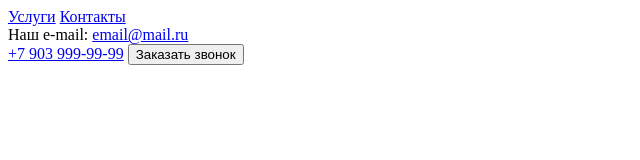
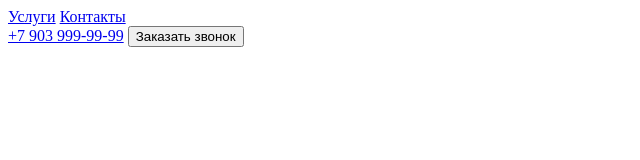
Before and after one commit to EAPAvlov/special-app, a plain HTML site: page index.html in a window 1280 px wide. Shown: the whole page, without its empty margins (0-640 px from the left). Drawn offline with Linux system fonts and the light colour scheme.

Commit message:
e-mail removed

```diff
--- a/index.html
+++ b/index.html
@@ -16,9 +16,6 @@
             <a href="#contacts">Контакты</a>
         </nav>
         <div>
-            Наш e-mail: <a href="mailto:email@mail.ru">email@mail.ru</a>
-        </div>
-        <div>
             <a href="tel:+79039999999">+7 903 999-99-99</a>
             <button>Заказать звонок</button>
         </div>
```
